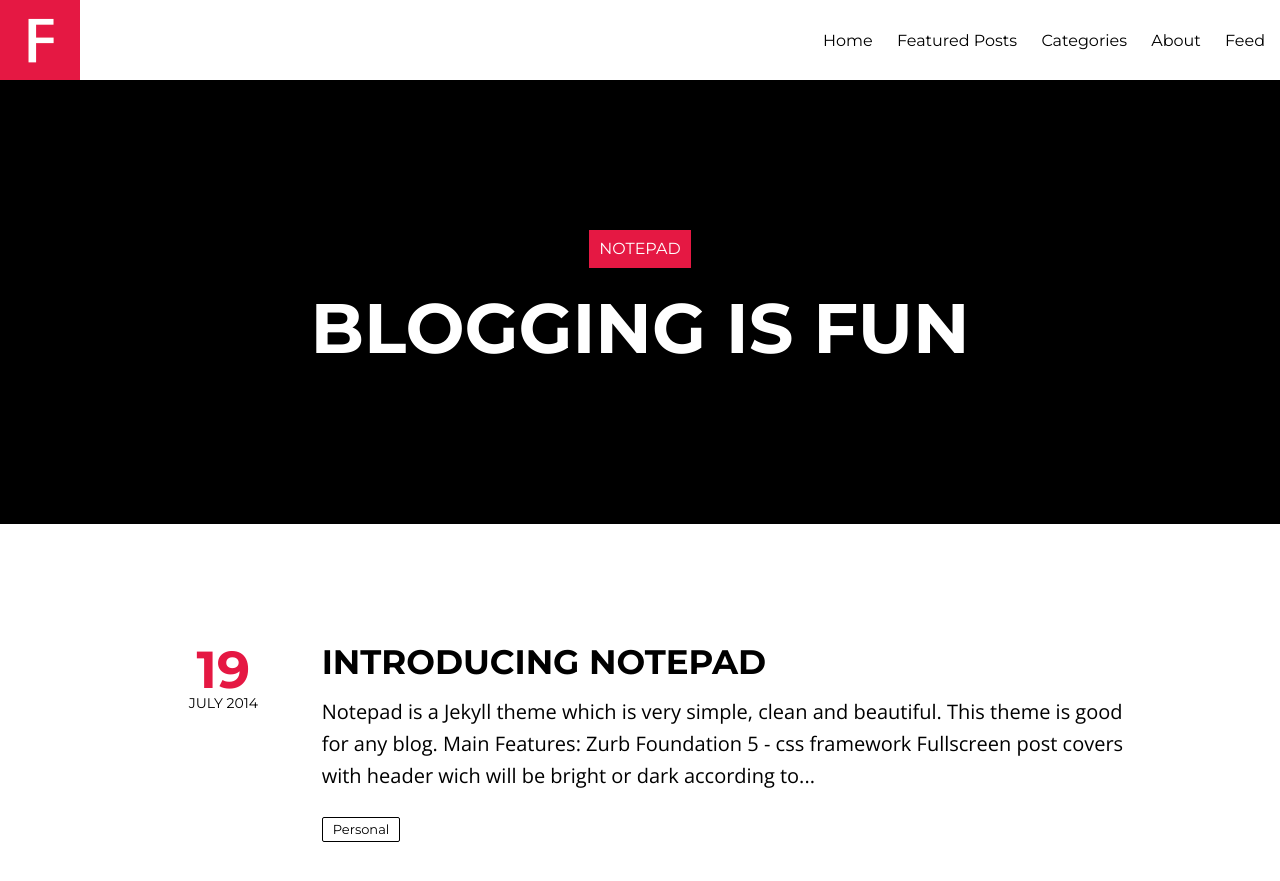
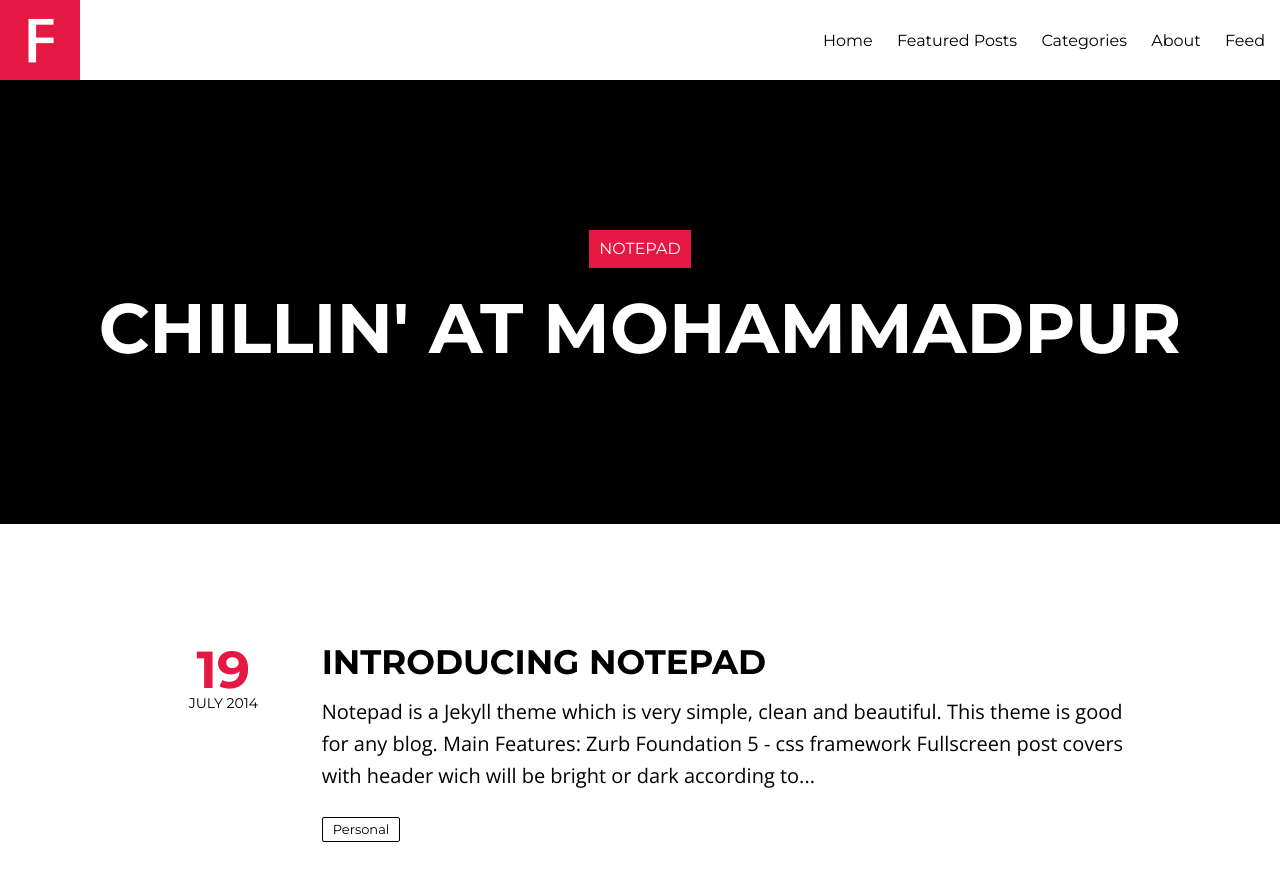
Before and after one commit to electricalengineer/electricalengineer.github.io, a Jekyll site: the page built from index.html, in a window 1280 px wide and 900 px high. Shown: the top 881 px of the window. Built offline with Jekyll 4.4.1, drawn with Linux system fonts in a browser that asks for light colours; nearby versions of some CDN libraries; the list of posts is cut into pages by our own code.

Commit message:
Status Update

```diff
--- a/_config.yml
+++ b/_config.yml
@@ -1,5 +1,5 @@
 title:            Notepad
-description:      "Blogging is fun"
+description:      "Chillin' at Mohammadpur"
 logo:             logo.png
 disqus_shortname: hmfaysal
 share:            true
```
